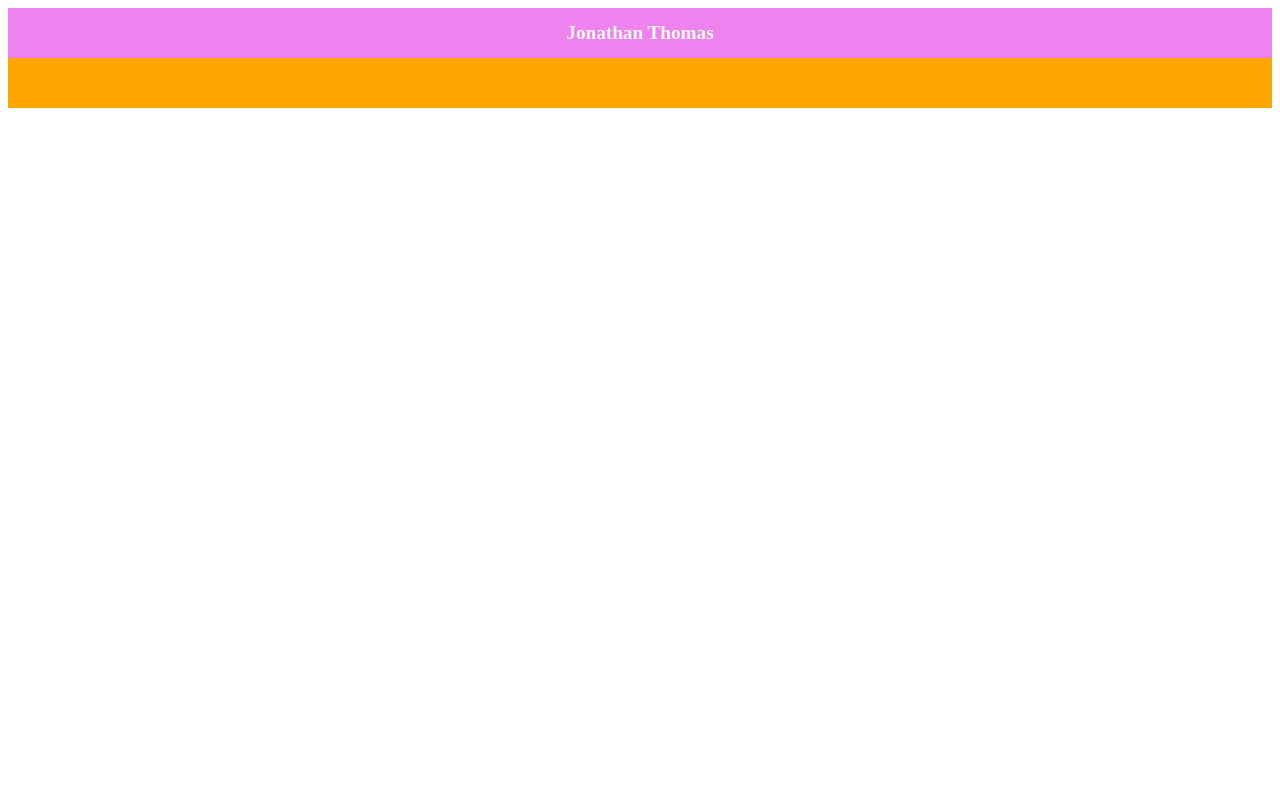
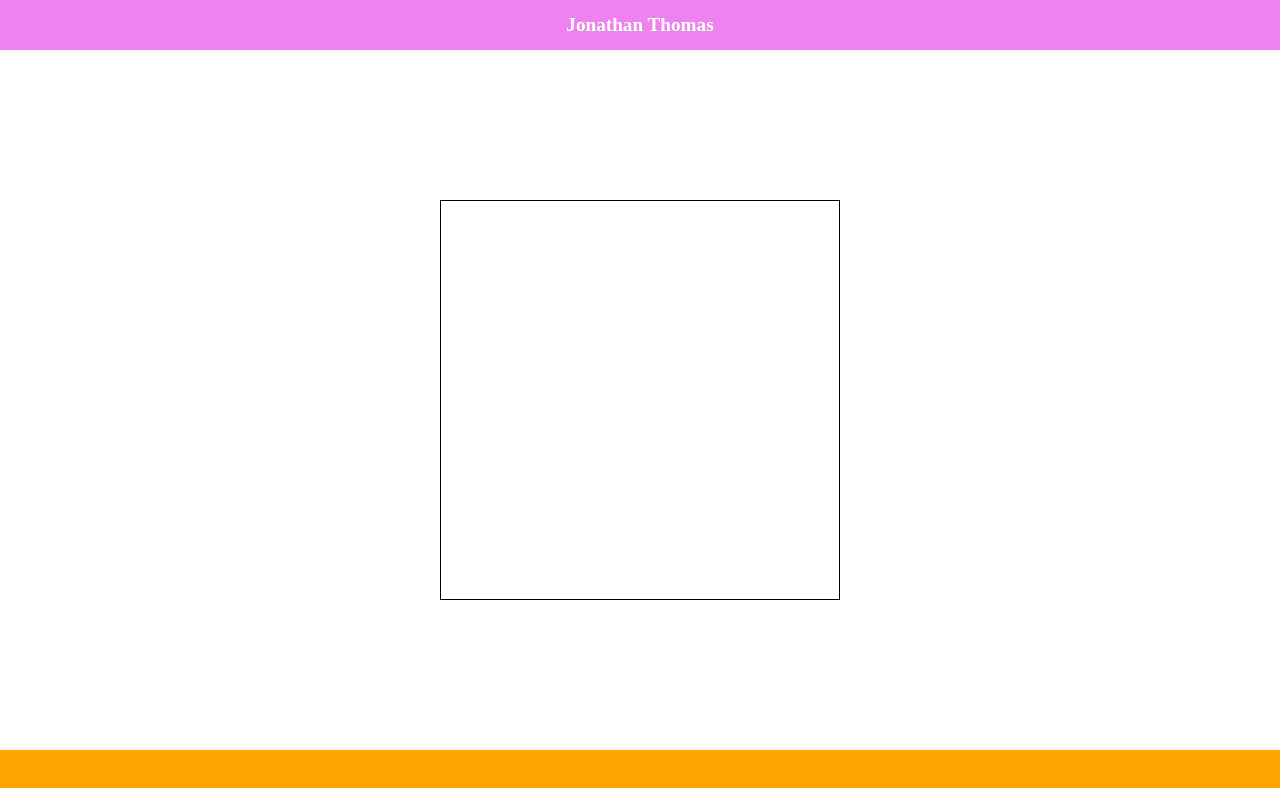
Before and after one commit to Jonathan-Cohen-00/thomasgjonathantp1, an Angular app: page / in a window 1280 px wide. Shown: the top 788 px of the page. Built offline with nearby package versions, Linux system fonts and the light colour scheme.

Commit message:
Ajout de la demande 4

```diff
--- a/src/app/app.html
+++ b/src/app/app.html
@@ -1,5 +1,10 @@
 <!-- Header en haut de la page -->
 <app-header />
 
+<!-- Zone centrale : contient le carré, centré sur le reste de la page -->
+<main class="content">
+  <app-carre />
+</main>
+
 <!-- Footer en bas de la page -->
 <app-footer />
--- a/src/app/app.scss
+++ b/src/app/app.scss
@@ -0,0 +1,8 @@
+// La zone centrale prend toute la hauteur restante (100vh  header 50px footer 50px)
+// et centre son contenu horizontalement et verticalement
+.content {
+  min-height: calc(100vh - 100px);
+  display: flex;
+  align-items: center;
+  justify-content: center;
+}
--- a/src/app/app.ts
+++ b/src/app/app.ts
@@ -1,11 +1,12 @@
 import { Component, signal } from '@angular/core';
 import { Header } from './header/header';
 import { Footer } from './footer/footer';
+import { Carre } from './carre/carre';
 
-// Composant racine : assemble le header et le footer de la page
+// Composant racine : assemble le header, le carré central et le footer de la page
 @Component({
   selector: 'app-root',
-  imports: [Header, Footer],
+  imports: [Header, Footer, Carre],
   templateUrl: './app.html',
   styleUrl: './app.scss'
 })
--- a/src/app/carre/carre.html
+++ b/src/app/carre/carre.html
@@ -1 +1,2 @@
-<p>carre works!</p>
+<!-- Carré central de 400px avec bordure noire -->
+<div class="carre"></div>
--- a/src/app/carre/carre.scss
+++ b/src/app/carre/carre.scss
@@ -0,0 +1,7 @@
+// Carré de 400px de côté avec une bordure noire de 1px
+.carre {
+  width: 400px;
+  height: 400px;
+  border: 1px solid black;
+  box-sizing: border-box;
+}
--- a/src/app/carre/carre.ts
+++ b/src/app/carre/carre.ts
@@ -1,5 +1,6 @@
 import { Component } from '@angular/core';
 
+// Composant Carre : affiche le carré de 400px avec sa bordure noire
 @Component({
   selector: 'app-carre',
   imports: [],
--- a/src/styles.scss
+++ b/src/styles.scss
@@ -1 +1,6 @@
-/* You can add global styles to this file, and also import other style files */
+
+
+/* Retire la marge par défaut du body pour que le header/footer touchent bien les bords */
+body {
+  margin: 0;
+}
```
